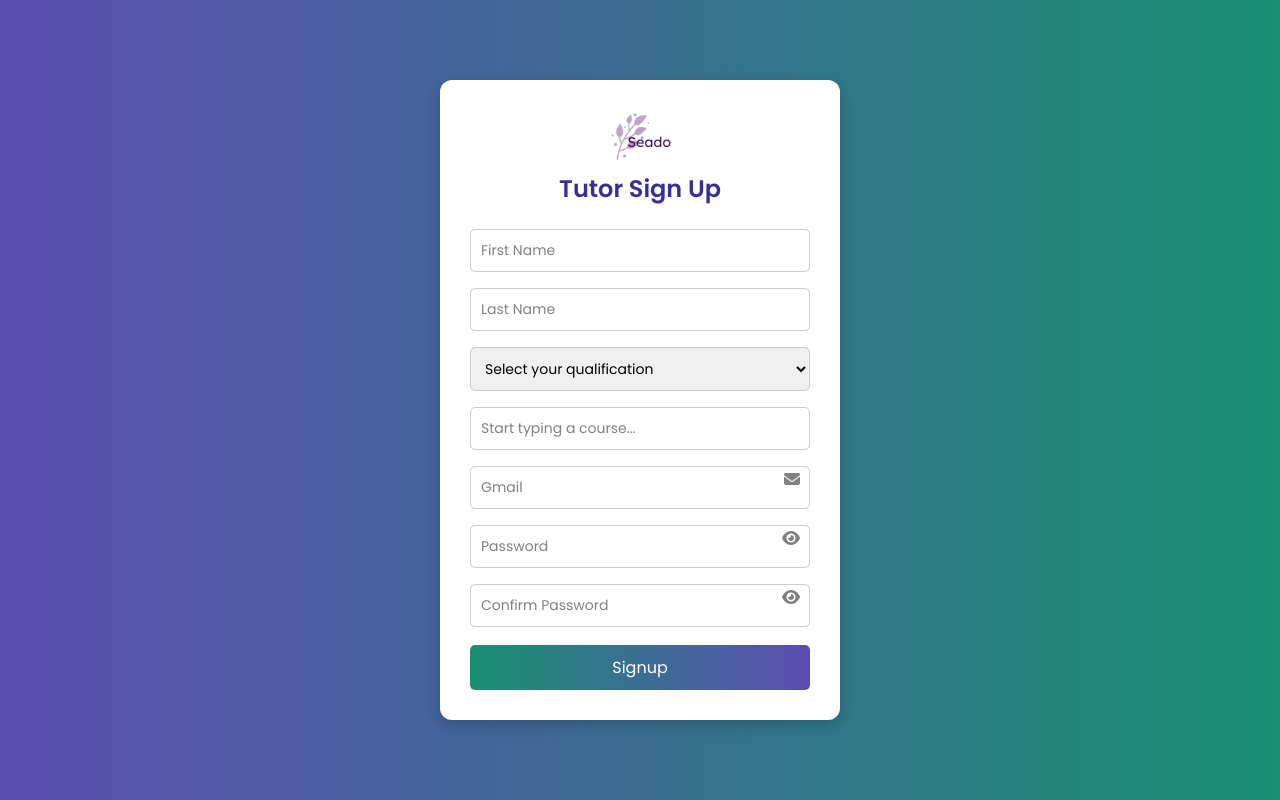
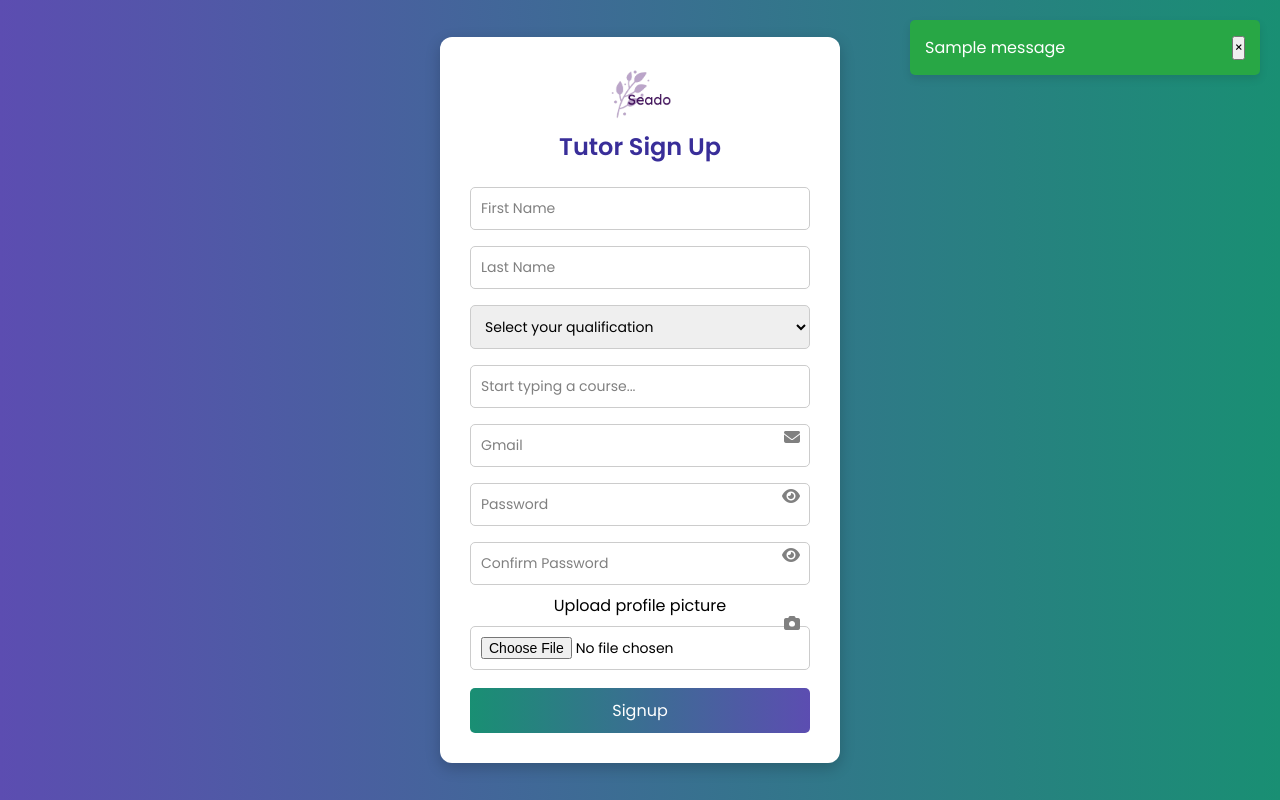
Before and after one commit to Sabastian-Ihekweme/Seado, a Flask app: page /auth/tutor-signup in a window 1280 px wide. Run offline with Flask 3, Linux system fonts and the light colour scheme; tables that the repository leaves empty hold one stand-in row (values such as "Sample post"); one stand-in notice (Sample message) is shown; some libraries are stand-ins or nearby versions.

Commit message:
tutor signup GET requests

```diff
--- a/Website/auth.py
+++ b/Website/auth.py
@@ -1,9 +1,63 @@
-from flask import Blueprint, render_template
+from flask import Blueprint, render_template, request, redirect, url_for, flash, current_app
+from .models import Tutor, Student, Post
+from . import db
+from werkzeug.security import generate_password_hash
+from werkzeug.utils import secure_filename
+from Website import allowed_file
+import os
 
 auth = Blueprint('auth', __name__)
 
-@auth.route('/tutor-signup')
+@auth.route('/tutor-signup', methods=['GET', 'POST'])
 def tutor_signup():
+    if request.method == 'POST':
+        firstName = request.form.get('firstName')
+        lastName = request.form.get('lastName')
+        qualification = request.form.get('qualification')
+        course = request.form.get('course')
+        email = request.form.get('email')
+        password1 = request.form.get('password1')
+        password2 = request.form.get('password2')
+
+        #profile picture handling
+        profilePicture = request.files.get('profilePicture')
+        file_path = None
+
+        if profilePicture and allowed_file(profilePicture.filename):
+            filename = secure_filename(profilePicture.filename)
+            file_path = os.path.join(current_app.config['UPLOAD_FOLDER'], filename)
+            profilePicture.save(file_path)
+
+
+        existing_tutor = Tutor.query.filter_by(email=email).first()
+        hashedPassword = generate_password_hash(password1, method='pbkdf2:sha256')
+
+        if existing_tutor:
+            flash(f'Account already exists! Please <a class="flash-link" href="{url_for("auth.tutor_login")}">log in</a>.', "error")
+        elif password1 != password2:
+            flash('Passwords do not match!', category="error")
+            return redirect(url_for('auth.tutor_signup'))
+        elif len(password1) < 7:
+            flash('Password must be longer than 7 characters!', category="error")
+        else:
+            #add new user to database
+            new_tutor = Tutor (
+                firstName = firstName,
+                lastName = lastName,
+                qualification = qualification,
+                course = course,
+                email = email,
+                password = hashedPassword,
+                profilePicture = file_path
+            )
+
+            db.session.add(new_tutor)
+            db.session.commit()
+
+
+            flash(f'Account created successfully! Please <a class="flash-link" href="{url_for("auth.tutor_login")}">log in</a>.', "success")
+
+
     return render_template("tutor/tutor-signup.html")
 
 @auth.route('/tutor-login')
--- a/Website/models.py
+++ b/Website/models.py
@@ -10,11 +10,11 @@ class Tutor(db.Model, UserMixin):
     id = db.Column(db.Integer, primary_key=True)
     firstName = db.Column(db.String(150), nullable=False)
     lastName = db.Column(db.String(150), nullable=False)
-    profilePicture = db.Column(db.String(255), nullable=True)
     qualification = db.Column(db.String(150), nullable=False)
     course = db.Column(db.String(150), nullable=False)
     email = db.Column(db.String(150), unique=True, nullable=False)
     password = db.Column(db.String(150), nullable=False)
+    profilePicture = db.Column(db.String(255), nullable=True)
 
 
 #Table for tutors
--- a/Website/static/stylesheets/style.css
+++ b/Website/static/stylesheets/style.css
@@ -125,3 +125,70 @@ input[list]:focus {
     box-shadow: 0px 0px 5px rgba(0, 123, 255, 0.5);
     outline: none;
 }
+
+
+/* Flash message container */
+.flash-container {
+    position: fixed;
+    top: 20px;
+    right: 20px;
+    width: 350px;
+    z-index: 1000;
+}
+
+/* Common styles for flash messages */
+.flash-message {
+    display: flex;
+    align-items: center;
+    justify-content: space-between;
+    padding: 15px;
+    margin-bottom: 10px;
+    border-radius: 5px;
+    font-size: 16px;
+    box-shadow: 0 4px 8px rgba(0, 0, 0, 0.1);
+    opacity: 1;
+    transition: opacity 0.5s ease-in-out;
+}
+
+/* Success message */
+.flash-message.success {
+    background-color: #28a745;
+    color: white;
+}
+
+/* Error message */
+.flash-message.error {
+    background-color: #dc3545;
+    color: white;
+}
+
+/* Close button */
+.close-btn {
+    background: none;
+    border: none;
+    color: white;
+    font-size: 20px;
+    font-weight: bold;
+    cursor: pointer;
+    margin-left: 10px;
+}
+
+.close-btn:hover {
+    color: black;
+}
+
+.flash-link {
+    text-decoration: underline;
+    color: #007bff;  /* Default blue color */
+    font-weight: bold;
+    transition: color 0.3s ease-in-out, text-shadow 0.3s ease-in-out;
+}
+
+.flash-link:hover {
+    color: #0056b3;  /* Darker blue on hover */
+    text-shadow: 0px 0px 8px rgba(0, 123, 255, 0.5);
+}
+
+.flash-link:active {
+    color: #ff4500; /* Change color when clicked */
+}
--- a/Website/templates/tutor/tutor-signup.html
+++ b/Website/templates/tutor/tutor-signup.html
@@ -5,10 +5,23 @@
     <meta name="viewport" content="width=device-width, initial-scale=1.0">
     <title>Tutor Sign Up</title>
     <link rel="stylesheet" href="{{ url_for('static', filename='stylesheets/style.css') }}">
-    <script defer src="script.js"></script>
+    <script src="{{ url_for('static', filename='script/script.js') }}"></script>
     <script src="https://kit.fontawesome.com/a076d05399.js" crossorigin="anonymous"></script>
 </head>
 <body>
+
+    <div class="flash-container">
+        {% with messages = get_flashed_messages(with_categories=true) %}
+        {% if messages %}
+            {% for category, message in messages %}
+                <div class="flash-message {{ category }}">
+                    {{ message|safe }}  <!-- This ensures HTML inside the flash message is rendered -->
+                    <button onclick="this.parentElement.style.display='none'">×</button>
+                </div>
+            {% endfor %}
+        {% endif %}
+    {% endwith %}
+    </div>
 
     <div class="container">
         <div class="form-box">
@@ -17,9 +30,10 @@
             </div>
             <h2>Tutor Sign Up</h2>
 
-            <form>
-                <input type="text" placeholder="First Name" required>
-                <input type="text" placeholder="Last Name" required>
+
+            <form action="{{ url_for('auth.tutor_signup') }}" method="POST">
+                <input type="text" name="firstName" placeholder="First Name" required>
+                <input type="text" name="lastName" placeholder="Last Name" required>
                 <label for="qualification"></label>
                 <select id="qualification" name="qualification" required>
                     <option value="" disabled selected>Select your qualification</option>
@@ -88,21 +102,27 @@
 
 
                 <div class="input-icon">
-                    <input type="email" placeholder="Gmail" required>
+                    <input type="email" name="email" placeholder="Gmail" required>
                     <i class="fas fa-envelope"></i>
                 </div>
 
                 <div class="input-icon">
-                    <input type="password" placeholder="Password" id="password" required>
+                    <input type="password" name="password1" placeholder="Password" id="password" required>
                     <i class="fas fa-eye toggle-password" onclick="togglePassword('password')"></i>
                 </div>
 
                 <div class="input-icon">
-                    <input type="password" placeholder="Confirm Password" id="confirm-password" required>
+                    <input type="password" name="password2" placeholder="Confirm Password" id="confirm-password" required>
                     <i class="fas fa-eye toggle-password" onclick="togglePassword('confirm-password')"></i>
                 </div>
 
-                <button type="submit" class="signup-btn">Signup</button>
+                <div class="input-icon">
+                    Upload profile picture
+                    <input type="file" name="profilePicture" accept="image/*" placeholder="Upload profile picture" required>
+                    <i class="fas fa-camera"></i>
+                </div>
+
+                <button type="submit" name="signup-button" class="signup-btn">Signup</button>
             </form>
         </div>
     </div>
```
Also changed, not shown: Website/__init__.py (+11 -3 lines), Website/static/scripts/script.js (added, +11 -0 lines), Website/templates/tutor/tutor-login.html (+29 -0 lines), instance/database.db.
